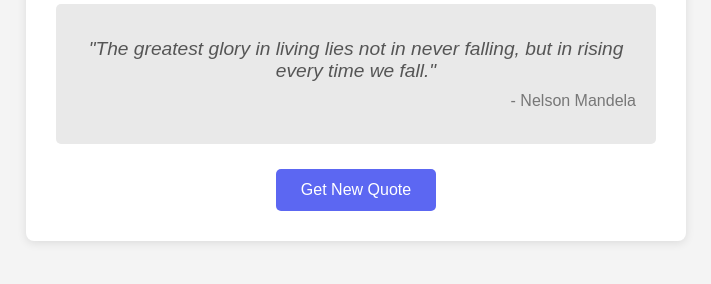
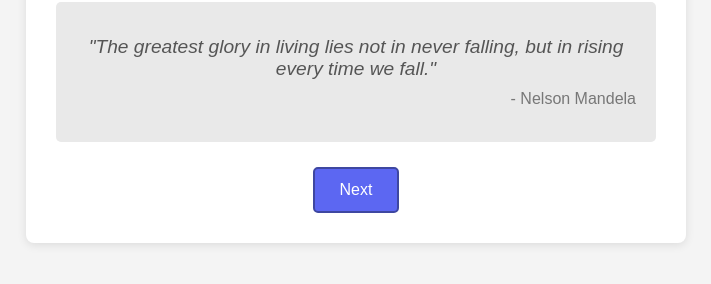
Before and after one commit to zlatozaraZlatkova/SEDO_Regular-Exam-1, a plain HTML site: page index.html in a window 1280 px wide. Shown: the part 324-608 px from the top of the page, without its empty margins (284-995 px from the left). Drawn offline with Linux system fonts and the light colour scheme.

Commit message:
Refactor Display Logic: - Add comments to displayQuote - Change button text - Update button border style

```diff
--- a/index.html
+++ b/index.html
@@ -13,7 +13,7 @@
             <p id="quote-text">"The greatest glory in living lies not in never falling, but in rising every time we fall."</p>
             <p id="quote-author">- Nelson Mandela</p>
         </div>
-        <button id="new-quote-btn">Get New Quote</button>
+        <button id="new-quote-btn">Next</button>
     </div>
 
     <script src="script.js"></script>
--- a/style.css
+++ b/style.css
@@ -57,18 +57,22 @@ h1 {
 button {
     background-color: #5c67f2;
     color: white;
-    border: none;
+    /* *** Remove border: none; Add border style *** */
+    /* border: none; */ /* REMOVED */
+    border: 2px solid #3e47a1; /* NEW LINE */
     padding: 12px 25px;
     border-radius: 5px;
     cursor: pointer;
     font-size: 1em;
-    transition: background-color 0.3s ease;
+    transition: background-color 0.3s ease, border-color 0.3s ease; /* Updated transition */
 }
 
 button:hover {
     background-color: #4a54c4;
+    border-color: #3e47a1; /* Keep border color on hover consistent */
 }
 
 button:active {
     background-color: #3e47a1;
+    border-color: #3e47a1; /* Keep border color on active consistent */
 }
```
Also changed, not shown: script.js (+5 -2 lines).
